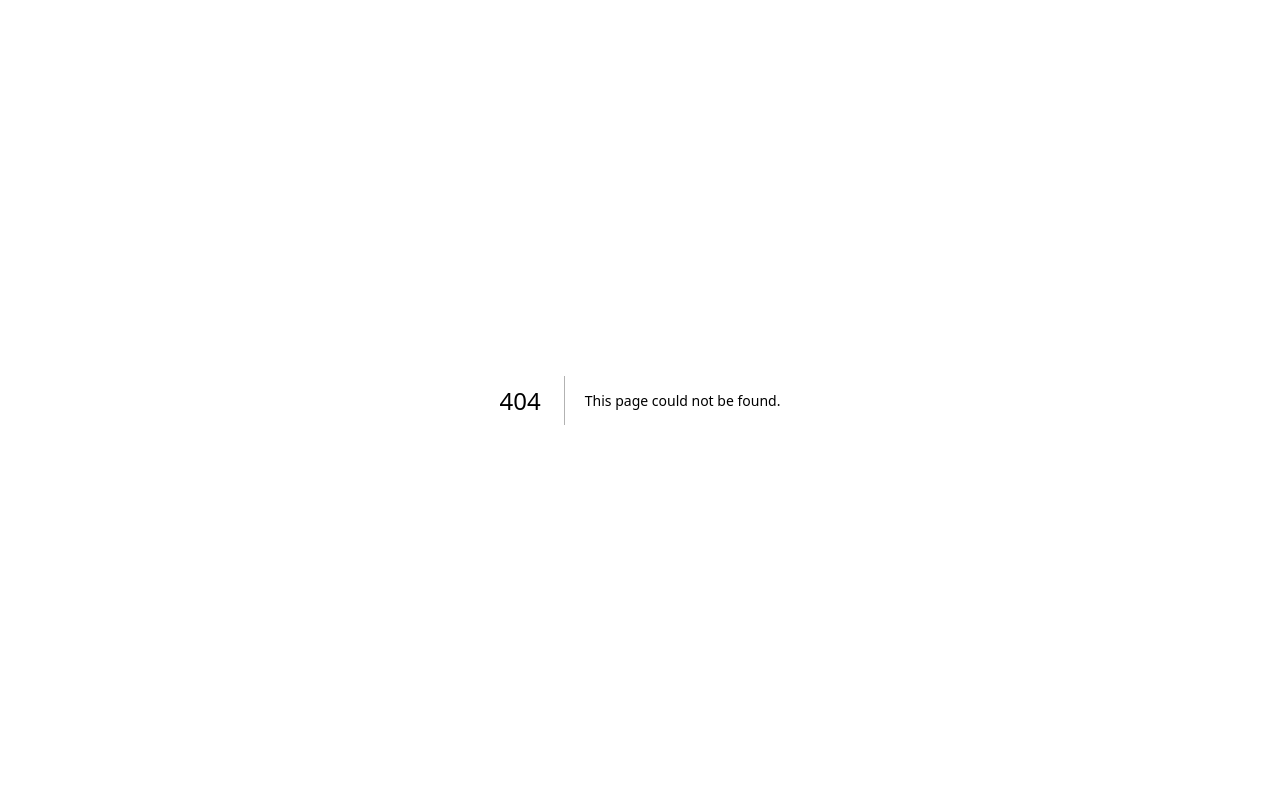
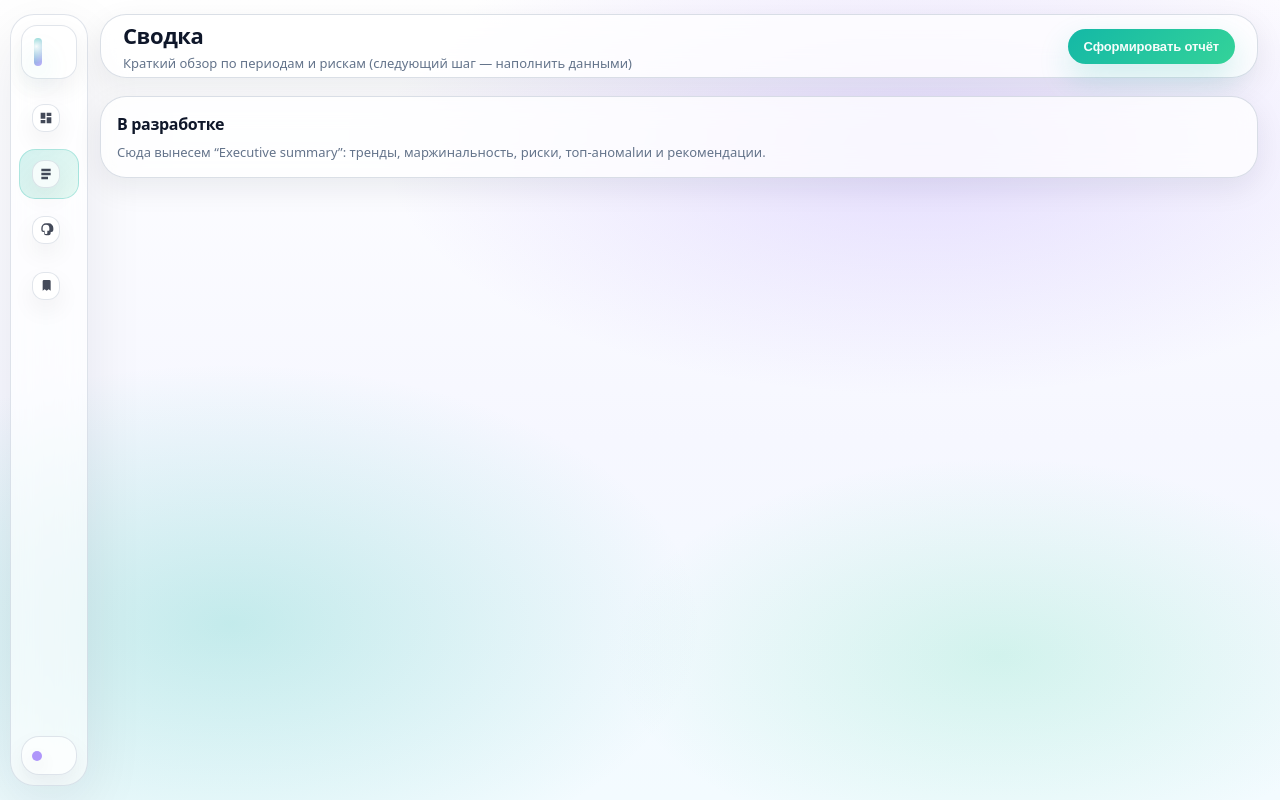
Before and after one commit to erikdkrs-cloud/ai-finance-crm-sync, a Next.js app: page /summary in a window 1280 px wide. Before the commit this address had no page. Built offline with nearby package versions, Linux system fonts and the light colour scheme.

Commit message:
Create summary.js

```diff
--- /dev/null
+++ b/pages/summary.js
@@ -0,0 +1,20 @@
+// pages/summary.js
+import React from "react";
+import DkrsAppShell from "../components/DkrsAppShell";
+
+export default function SummaryPage() {
+  return (
+    <DkrsAppShell
+      title="Сводка"
+      subtitle="Краткий обзор по периодам и рискам (следующий шаг — наполнить данными)"
+      rightSlot={<button className="btn">Сформировать отчёт</button>}
+    >
+      <div className="glass strong" style={{ padding: 16 }}>
+        <div style={{ fontWeight: 900, letterSpacing: "-0.02em" }}>В разработке</div>
+        <div className="dkrs-sub" style={{ marginTop: 8 }}>
+          Сюда вынесем “Executive summary”: тренды, маржинальность, риски, топ-аномаlии и рекомендации.
+        </div>
+      </div>
+    </DkrsAppShell>
+  );
+}
```
